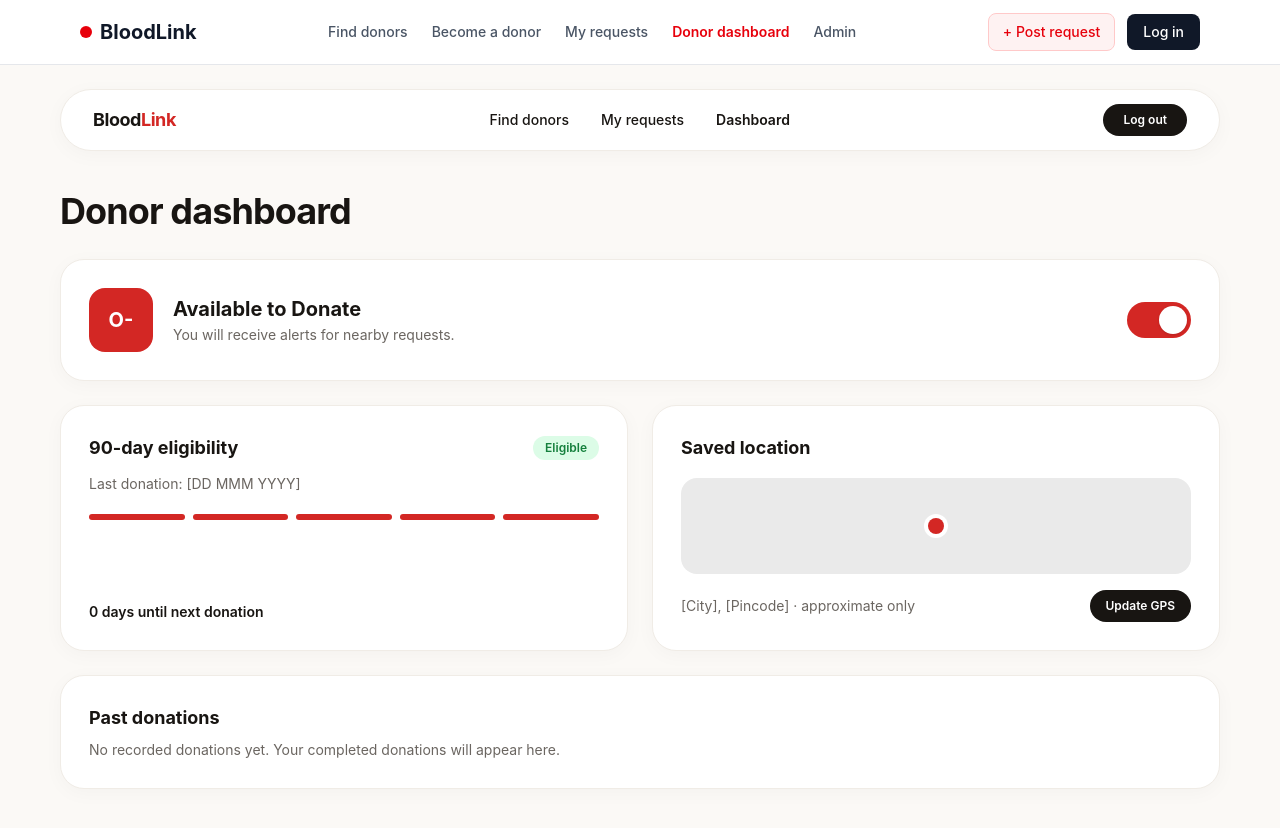
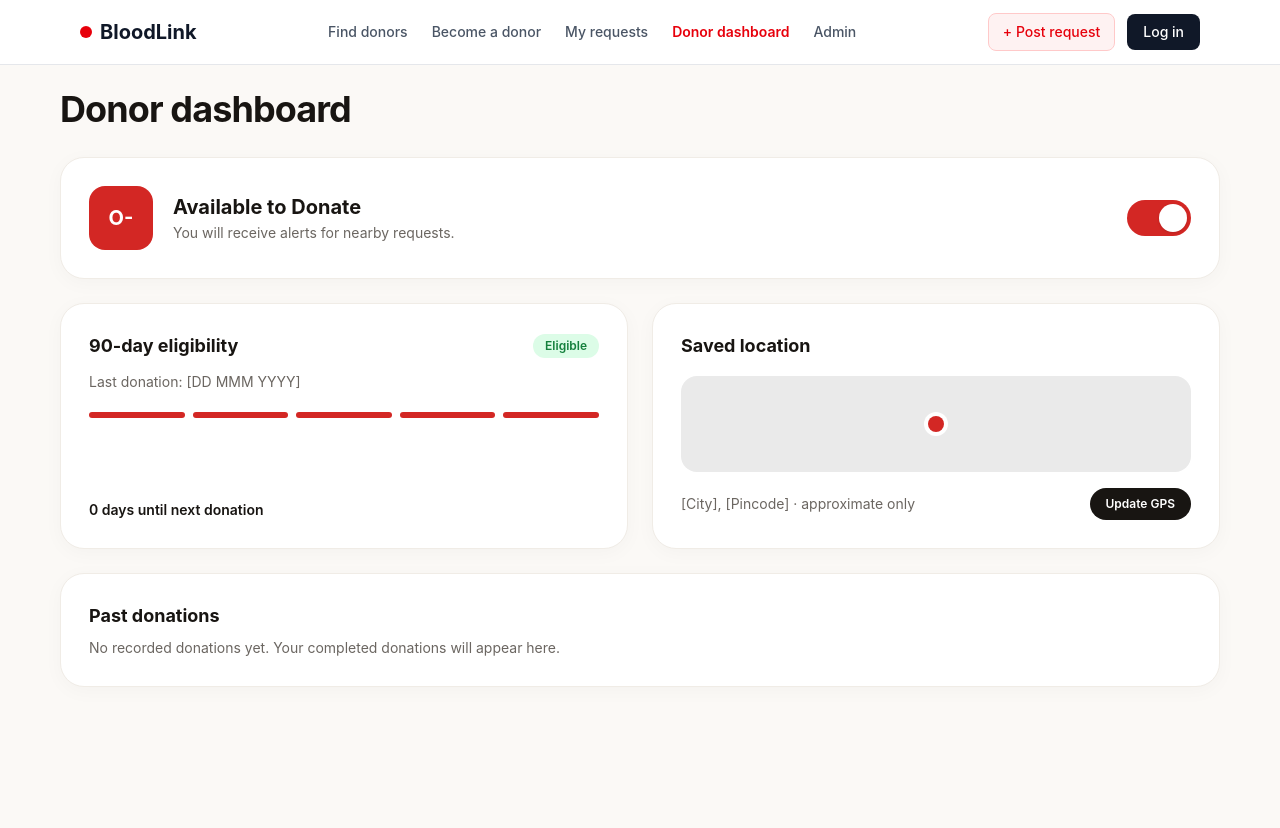
Before and after one commit to vishvas2005/blood-donor-finder, a React (Vite) app in the folder client/: page /dashboard in a window 1280 px wide. Shown: the top 828 px of the page. Built offline with nearby package versions, Linux system fonts and the light colour scheme.

Commit message:
fix(client): remove duplicate navbar from DonorDashboard and polish UI

```diff
--- a/client/src/pages/DonorDashboard.jsx
+++ b/client/src/pages/DonorDashboard.jsx
@@ -30,7 +30,6 @@ export default function DonorDashboard() {
     }
   }, []);
 
-  // Calculate 90-day eligibility dynamically if a date was provided
   const calculateEligibility = () => {
     if (!donor.lastDonationDate) {
       return {
@@ -87,37 +86,6 @@ export default function DonorDashboard() {
   return (
     <div className="min-h-screen bg-[#FBF9F6] py-6 px-4 sm:px-8 font-sans">
       <div className="max-w-[1160px] mx-auto">
-        {/* Top Floating Pill Navbar */}
-        <header className="bg-white rounded-full shadow-[0_4px_20px_rgb(0,0,0,0.03)] border border-[#F0ECE6] px-6 sm:px-8 py-3.5 flex items-center justify-between mb-10">
-          <Link
-            to="/"
-            className="text-lg font-bold tracking-tight text-[#181512]"
-          >
-            Blood<span className="text-[#D32724]">Link</span>
-          </Link>
-
-          <nav className="hidden sm:flex items-center gap-8 text-sm font-medium text-[#181512]">
-            <Link to="/" className="hover:text-[#D32724] transition">
-              Find donors
-            </Link>
-            <Link to="/my-requests" className="hover:text-[#D32724] transition">
-              My requests
-            </Link>
-            <Link
-              to="/donor-dashboard"
-              className="font-semibold text-[#181512]"
-            >
-              Dashboard
-            </Link>
-          </nav>
-
-          <button
-            onClick={handleLogout}
-            className="px-5 py-2 rounded-full bg-[#181512] hover:bg-[#2E2924] text-white text-xs font-semibold transition cursor-pointer"
-          >
-            Log out
-          </button>
-        </header>
 
         {/* Page Title */}
         <h1 className="text-3xl sm:text-4xl font-bold text-[#181512] tracking-tight mb-7">
```
